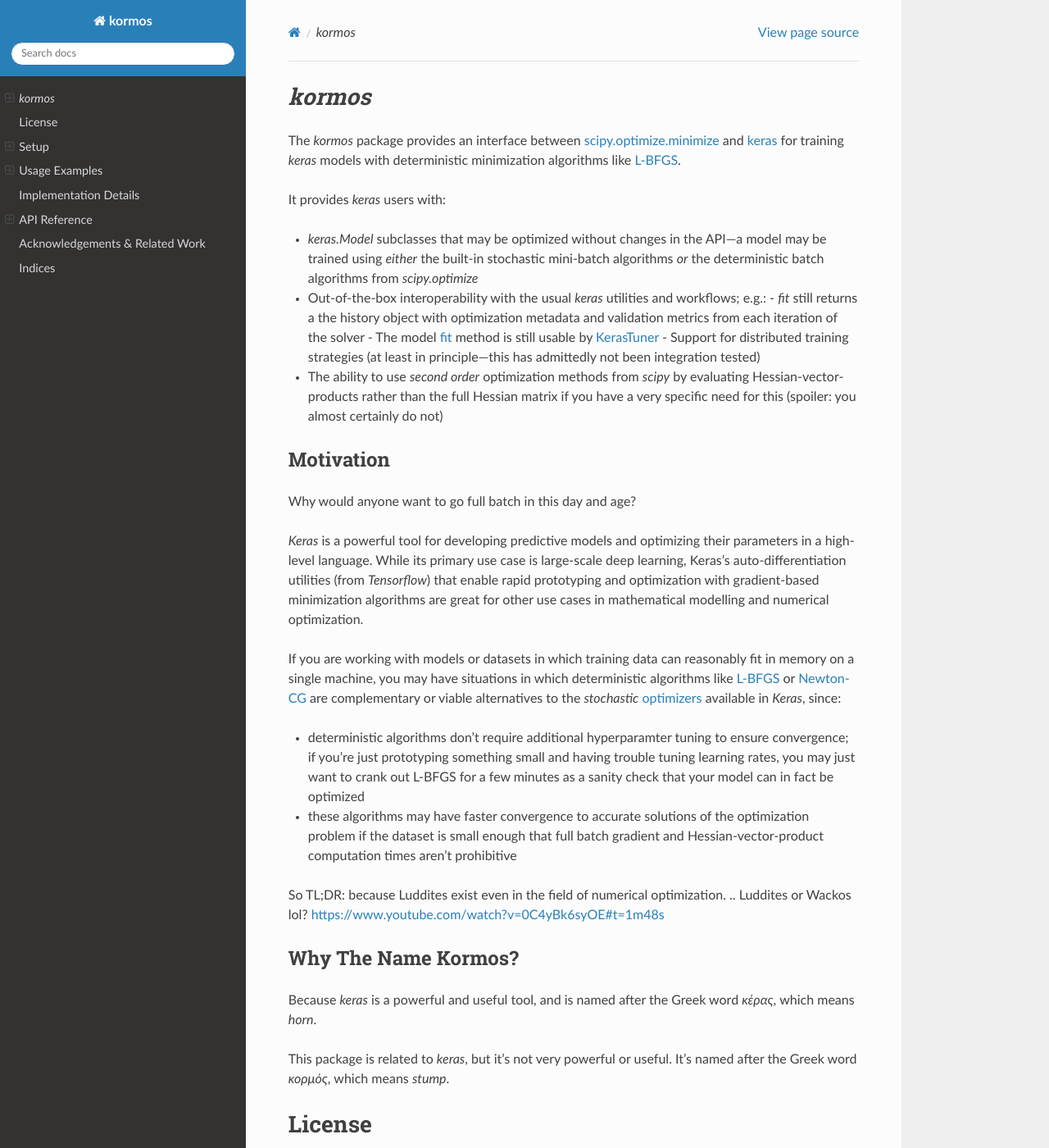
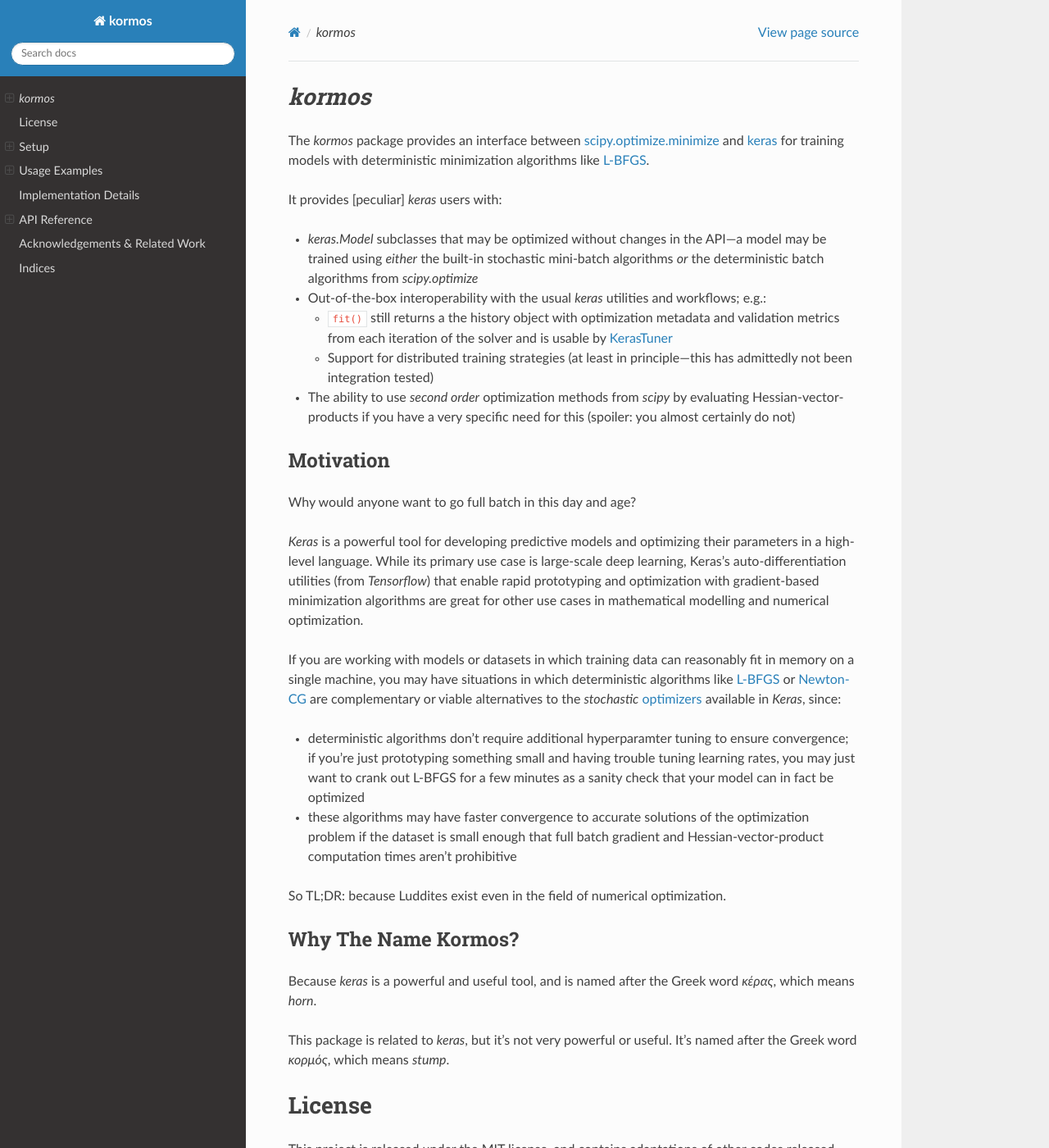
Before and after one commit to mbhynes/kormos, a Sphinx documentation site: the page built from docs/source/index.rst, in a window 1280 px wide and 1400 px high. Shown: the whole window at 82% size. Built offline with Sphinx 7.4.7 and the Read the Docs theme 2.0.0, drawn with Linux system fonts in a browser that asks for light colours.

Commit message:
doc improvements

```diff
--- a/docs/source/index.rst
+++ b/docs/source/index.rst
@@ -1,16 +1,16 @@
 `kormos`
 =================================
 
-The `kormos` package provides an interface between `scipy.optimize.minimize <https://docs.scipy.org/doc/scipy/reference/generated/scipy.optimize.minimize.html>`_ and `keras <https://keras.io>`_ for training `keras` models with deterministic minimization algorithms like `L-BFGS <https://en.wikipedia.org/wiki/Limited-memory_BFGS>`_.
+The `kormos` package provides an interface between `scipy.optimize.minimize <https://docs.scipy.org/doc/scipy/reference/generated/scipy.optimize.minimize.html>`_ and `keras <https://keras.io>`_ for training models with deterministic minimization algorithms like `L-BFGS <https://en.wikipedia.org/wiki/Limited-memory_BFGS>`_.
 
-It provides `keras` users with:
+It provides [peculiar] `keras` users with:
 
 - `keras.Model` subclasses that may be optimized without changes in the API---a model may be trained using *either* the built-in stochastic mini-batch algorithms *or* the deterministic batch algorithms from `scipy.optimize`
 - Out-of-the-box interoperability with the usual `keras` utilities and workflows; e.g.:
-  - `fit` still returns a the history object with optimization metadata and validation metrics from each iteration of the solver
-  - The model `fit <https://keras.io/api/models/model_training_apis/#fit-method>`_ method is still usable by `KerasTuner <https://keras.io/keras_tuner/>`_
+
+  - ``fit()`` still returns a the history object with optimization metadata and validation metrics from each iteration of the solver and is usable by `KerasTuner <https://keras.io/keras_tuner/>`_
   - Support for distributed training strategies (at least in principle---this has admittedly not been integration tested)
-- The ability to use *second order* optimization methods from `scipy` by evaluating Hessian-vector-products rather than the full Hessian matrix if you have a very specific need for this (spoiler: you almost certainly do not)
+- The ability to use *second order* optimization methods from `scipy` by evaluating Hessian-vector-products if you have a very specific need for this (spoiler: you almost certainly do not)
 
 .. toctree::
    :maxdepth: 2
@@ -30,6 +30,7 @@
 - these algorithms may have faster convergence to accurate solutions of the optimization problem if the dataset is small enough that full batch gradient and Hessian-vector-product computation times aren't prohibitive
 
 So TL;DR: because Luddites exist even in the field of numerical optimization.
+
 .. Luddites or Wackos lol? https://www.youtube.com/watch?v=0C4yBk6syOE#t=1m48s
 
 Why The Name Kormos?
```
